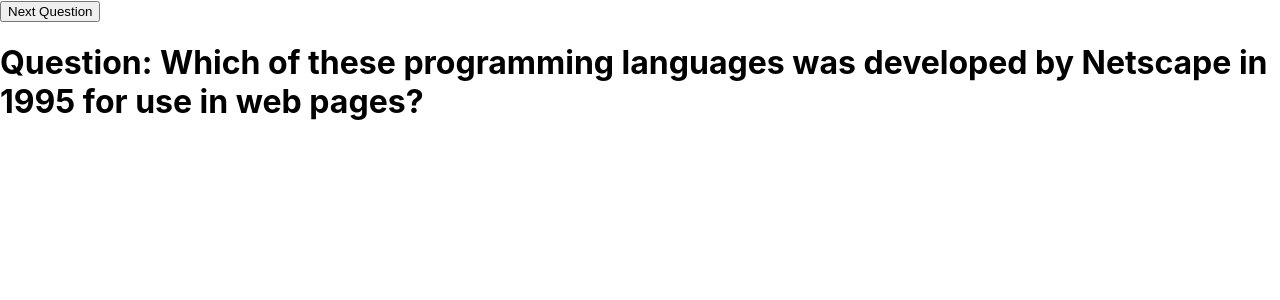
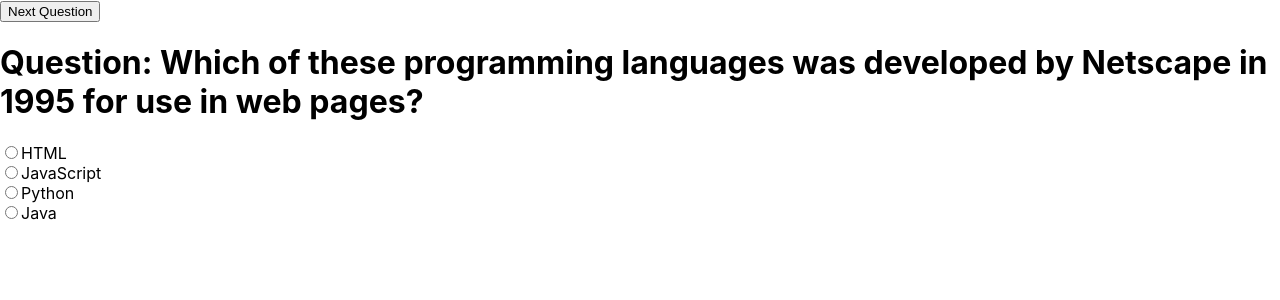
Before and after one commit to Technigo/project-redux-quiz-old, a React (Create React App) app: page /quiz in a window 1280 px wide. Shown: the top 300 px of the page. Built offline with nearby package versions, Linux system fonts and the light colour scheme.

Commit message:
adding componenets and answer options

```diff
--- a/src/components/CurrentQuestion.js
+++ b/src/components/CurrentQuestion.js
@@ -1,3 +1,5 @@
+/* eslint-disable react/no-array-index-key */
+/* eslint-disable jsx-a11y/label-has-associated-control */
 /* eslint-disable max-len */
 import React, { useState } from 'react'
 import { useDispatch, useSelector } from 'react-redux'
@@ -30,6 +32,16 @@ export const CurrentQuestion = (props) => {
     <div>
       <button type="button" onClick={onButtonClick}>Next Question</button>
       <h1>Question: {question.questionText}</h1>
+      {question.options.map((singleOption, index) => (
+        <div key={index}>
+          <input
+            type="radio"
+            name="answer"
+            value={index}
+            onChange={(e) => setGuessedAnswerIndex(Number(e.target.value))} />
+          <label>{singleOption}</label>
+        </div>
+      ))}
     </div>
   )
 }
--- a/src/components/Results.js
+++ b/src/components/Results.js
@@ -1,7 +1,11 @@
 import React from 'react';
+import { useSelector } from 'react-redux';
 
 const Results = (props) => {
   const { score } = props;
+  const quizOver = useSelector((store) => store.quiz.quizOver);
+  console.log(quizOver)
+
   return (
     <h2>Your score was {score}</h2>
   )
```
Also changed, not shown: src/components/AnswerButtons.js (+9 -0 lines).
